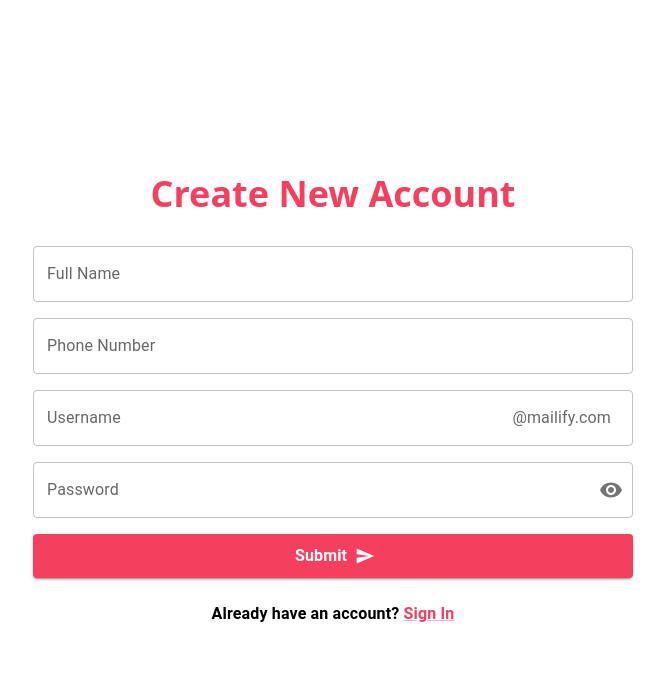
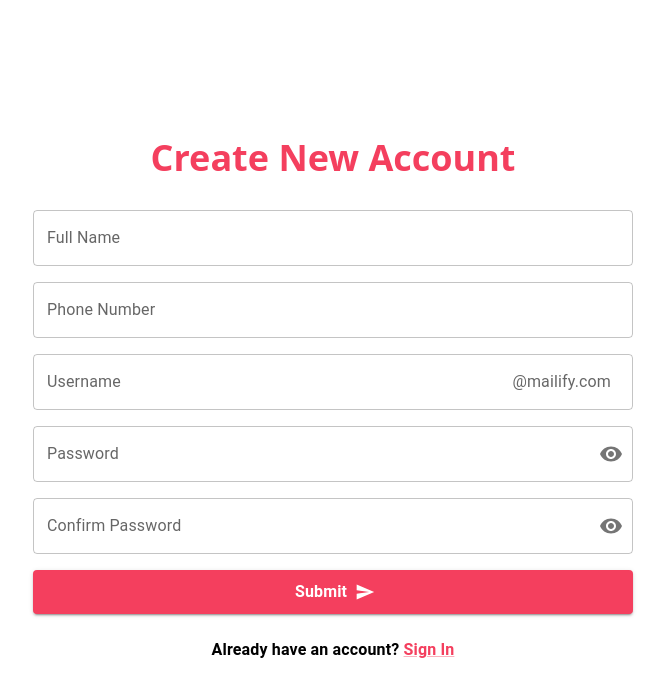
Before and after one commit to Pet3r1512/Mailify, a React (Vite) app in the folder ViteJS/: page /register in a window 1280 px wide. Shown: the top 696 px of the page, without its empty margins (307-972 px from the left). Built offline with nearby package versions, Linux system fonts and the light colour scheme.

Commit message:
Capslock detector

```diff
--- a/ViteJS/src/components/forms/_register.jsx
+++ b/ViteJS/src/components/forms/_register.jsx
@@ -6,7 +6,6 @@ import {
   OutlinedInput,
   IconButton,
   InputLabel,
-  Alert,
   FormHelperText,
   Typography,
   Input,
@@ -22,12 +21,23 @@ export default function Register() {
   const [errorName, setErrorname] = useState("");
   const [isFailed, setIsFailed] = useState(false);
   const [isCapsLockOn, setIsCapsLockOn] = useState(false);
+  const [isCapsLockOnConfirm, setIsCapsLockOnConfirm] = useState(false);
+
+  const navigate = useNavigate();
 
   const checkCapsLock = (event) => {
     if (event.getModifierState("CapsLock")) {
       setIsCapsLockOn(true);
     } else {
       setIsCapsLockOn(false);
+    }
+  };
+
+  const checkCapsLockConfirm = (event) => {
+    if (event.getModifierState("CapsLock")) {
+      setIsCapsLockOnConfirm(true);
+    } else {
+      setIsCapsLockOnConfirm(false);
     }
   };
 
@@ -38,9 +48,9 @@ export default function Register() {
     formState,
   } = useForm();
   const sleep = (ms) => new Promise((resolve) => setTimeout(resolve, ms));
-  const navigate = useNavigate();
 
   const onSubmit = async (data) => {
+    console.log(data);
     await sleep(200);
     setIsSubmit(true);
     await fetch("http://localhost:8080/api", {
@@ -55,7 +65,6 @@ export default function Register() {
       })
       .then((res) => {
         if (res.success === true) {
-          console.log("true");
           setIsSubmit(false);
           navigate("/");
         } else {
@@ -204,6 +213,48 @@ export default function Register() {
             </FormHelperText>
           )}
         </FormControl>
+        {/* Confirm password */}
+        <FormControl
+          variant="outlined"
+          color={errors.confirm_password ? "error" : "inputColor"}
+        >
+          <InputLabel htmlFor="outlined-adornment-confirm-password">
+            Confirm Password
+          </InputLabel>
+          <OutlinedInput
+            name="confirm_password"
+            type={showPassword ? "text" : "password"}
+            fullWidth
+            required
+            error={!!errors.confirm_password}
+            onKeyUp={checkCapsLockConfirm}
+            endAdornment={
+              <InputAdornment position="end">
+                <IconButton
+                  aria-label="toggle password visibility"
+                  onClick={() => {
+                    setShowPassword(!showPassword);
+                  }}
+                  edge="end"
+                >
+                  {showPassword ? <VisibilityOff /> : <Visibility />}
+                </IconButton>
+              </InputAdornment>
+            }
+            label="Confirm password"
+            {...register("confirm_password")}
+          />
+          {isCapsLockOnConfirm && (
+            <FormHelperText error>
+              <Typography color="warning">CapsLock is on!</Typography>
+            </FormHelperText>
+          )}
+          {isFailed && errorName === "Confirm password does not match!" && (
+            <FormHelperText error>
+              Confirm password does not match!
+            </FormHelperText>
+          )}
+        </FormControl>
         <Button
           variant="contained"
           color="primary"
@@ -212,6 +263,7 @@ export default function Register() {
           <Input
             type="submit"
             disableUnderline={true}
+            value={"Submit"}
             style={{
               color: "#fff",
               fontWeight: "600",
```
